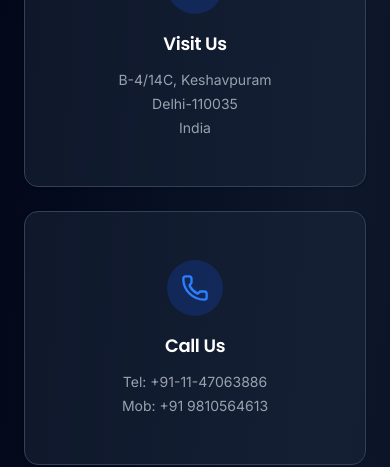
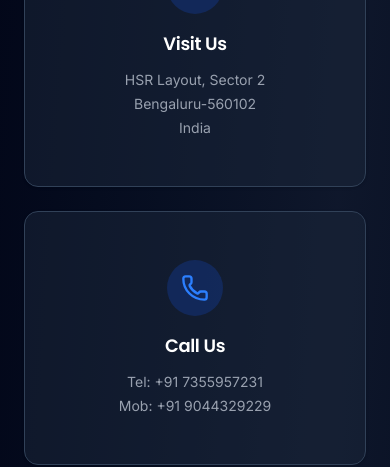
Before and after one commit to ujjwalsingh108/sms, a Next.js app: page /contact in a window 390 px wide. Shown: the part 568-1035 px from the top of the page. Built offline with nearby package versions, Linux system fonts and the light colour scheme; a web font is replaced by a local one.

Commit message:
changed the address and phone number.

```diff
--- a/app/contact/page.tsx
+++ b/app/contact/page.tsx
@@ -35,12 +35,12 @@ export default function ContactPage() {
     {
       icon: MapPin,
       title: "Visit Us",
-      details: ["B-4/14C, Keshavpuram", "Delhi-110035", "India"],
+      details: ["HSR Layout, Sector 2", "Bengaluru-560102", "India"],
     },
     {
       icon: Phone,
       title: "Call Us",
-      details: ["Tel: +91-11-47063886", "Mob: +91 9810564613"],
+      details: ["Tel: +91 7355957231", "Mob: +91 9044329229"],
     },
     {
       icon: Mail,
@@ -246,8 +246,8 @@ export default function ContactPage() {
                     <h3 className="text-xl font-semibold text-white mb-2">
                       School ERP
                     </h3>
-                    <p className="text-gray-400">B-4/14C, Keshavpuram</p>
-                    <p className="text-gray-400">Delhi-110035, India</p>
+                    <p className="text-gray-400">HSR Layout, Sector 2</p>
+                    <p className="text-gray-400">Bengaluru-560102, India</p>
                     <Button
                       variant="outline"
                       className="mt-6 border-blue-600 text-blue-500 hover:bg-blue-600/10"
--- a/components/footer.tsx
+++ b/components/footer.tsx
@@ -102,14 +102,14 @@ export default function Footer() {
               <li className="flex items-start gap-2">
                 <MapPin className="h-5 w-5 text-blue-500 shrink-0 mt-0.5" />
                 <span className="text-sm text-slate-600 dark:text-gray-400">
-                  B-4/14C, Keshavpuram, Delhi-110035.
+                  HSR Layout, Sector 2, Bengaluru-560102.
                 </span>
               </li>
               <li className="flex items-center gap-2">
                 <Phone className="h-5 w-5 text-blue-500 shrink-0" />
                 <div className="text-sm text-slate-600 dark:text-gray-400">
-                  <div>Tel: +91-11-47063886</div>
-                  <div>Mob: +91 9810564613</div>
+                  <div>Tel: +91 7355957231</div>
+                  <div>Mob: +91 9044329229</div>
                 </div>
               </li>
               <li className="flex items-center gap-2">
```
